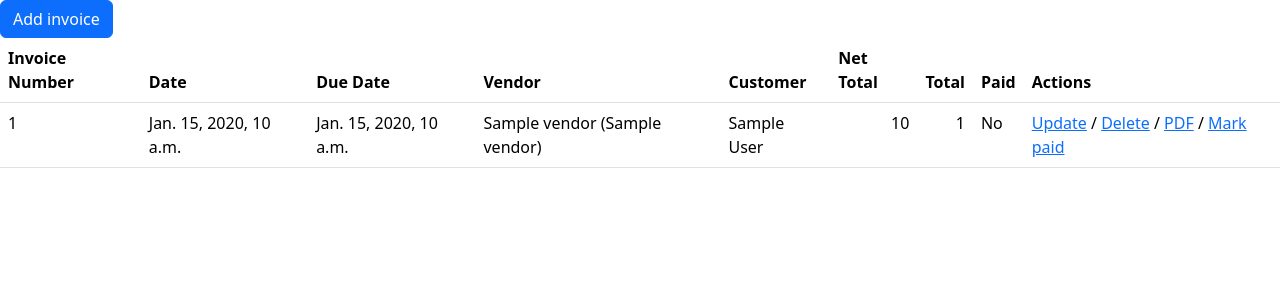
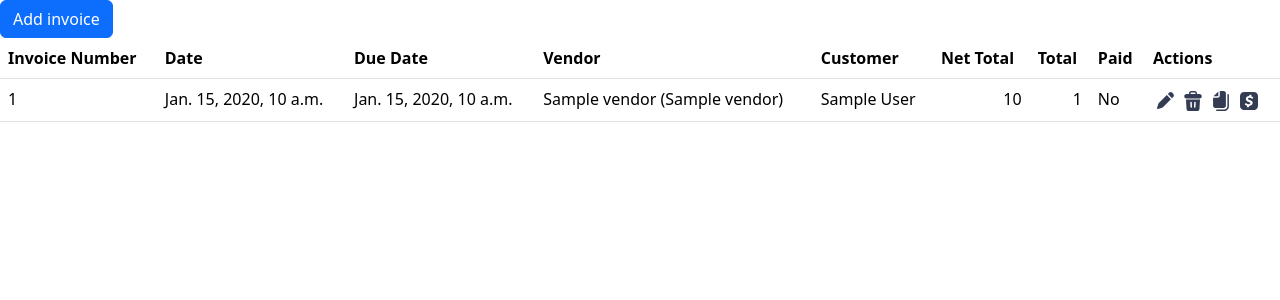
Before and after one commit to Segelzwerg/Rechnung, a Django app: template invoice/templates/invoice/invoice_list.html in a window 1280 px wide. Shown: the part 56-356 px from the top of the page. Run offline with Django 5.2, Linux system fonts and the light colour scheme; the template is opened without the code that fills it: most values are stand-ins (such as "Sample title", 1, 10 or a date in 2020); some libraries are stand-ins or nearby versions.

Commit message:
ADD: icons for list views
Signed-off-by: Segelzwerg <25705862+Segelzwerg@users.noreply.github.com>

```diff
--- a/invoice/templates/invoice/invoice_list.html
+++ b/invoice/templates/invoice/invoice_list.html
@@ -1,6 +1,7 @@
 {% extends 'base.html' %}
 {% load i18n %}
 {% load django_bootstrap5 %}
+{% load static %}
 
 {% block content %}
     <a class="btn btn-primary" role="button" href="{% url "invoice-add" %}">{% translate "Add invoice" %}</a>
@@ -40,10 +41,18 @@
                     {% endif %}
                 </td>
                 <td>
-                    <a href="{% url "invoice-update" invoice.id %}">{% translate "Update" %}</a> /
-                    <a href="{% url "invoice-delete" invoice.id %}">{% translate "Delete" %}</a> /
-                    <a href="{% url "invoice-pdf" invoice.id %}">{% translate "PDF" %}</a> /
-                    <a href="{% url "invoice-paid" invoice.id %}">Mark paid</a>
+                    <a href="{% url "invoice-update" invoice.id %}">
+                        <img src="{% static 'invoice/pencil-1.svg' %}" alt="{% translate 'Update' %}" width="24"
+                             height="24"></a>
+                    <a href="{% url "invoice-delete" invoice.id %}">
+                        <img src="{% static 'invoice/trash-3.svg' %}" alt="{% translate 'Delete' %}" width="24"
+                             height="24"></a>
+                    <a href="{% url "invoice-pdf" invoice.id %}">
+                        <img src="{% static 'invoice/file-multiple.svg' %}" alt="{% translate 'PDF' %}" width="24"
+                             height="24"></a>
+                    <a href="{% url "invoice-paid" invoice.id %}">
+                        <img src="{% static 'invoice/cash-app.svg' %}" alt="{% translate 'Mark paid' %}" width="24"
+                             height="24"></a>
                 </td>
             </tr>
         {% endfor %}
--- a/rechnung/settings.py
+++ b/rechnung/settings.py
@@ -111,6 +111,7 @@ TIME_ZONE = env.str("TIME_ZONE", default="UTC")
 # TODO: only works for in dev, see https://docs.djangoproject.com/en/6.0/howto/static-files/deployment/
 STATIC_URL = "static/"
 STATIC_ROOT = "staticfiles"
+STATICFILES_DIRS = [BASE_DIR / "static"]
 
 LOGIN_REDIRECT_URL = "start"
 LOGOUT_REDIRECT_URL = "start"
```
Also changed, not shown: invoice/templates/invoice/customer_list.html (+9 -2 lines), invoice/templates/invoice/invoice_form.html (+9 -3 lines), invoice/templates/invoice/vendor_list.html (+9 -2 lines), static/invoice/cash-app.svg (added), static/invoice/file-multiple.svg (added), static/invoice/pencil-1.svg (added), static/invoice/trash-3.svg (added).
